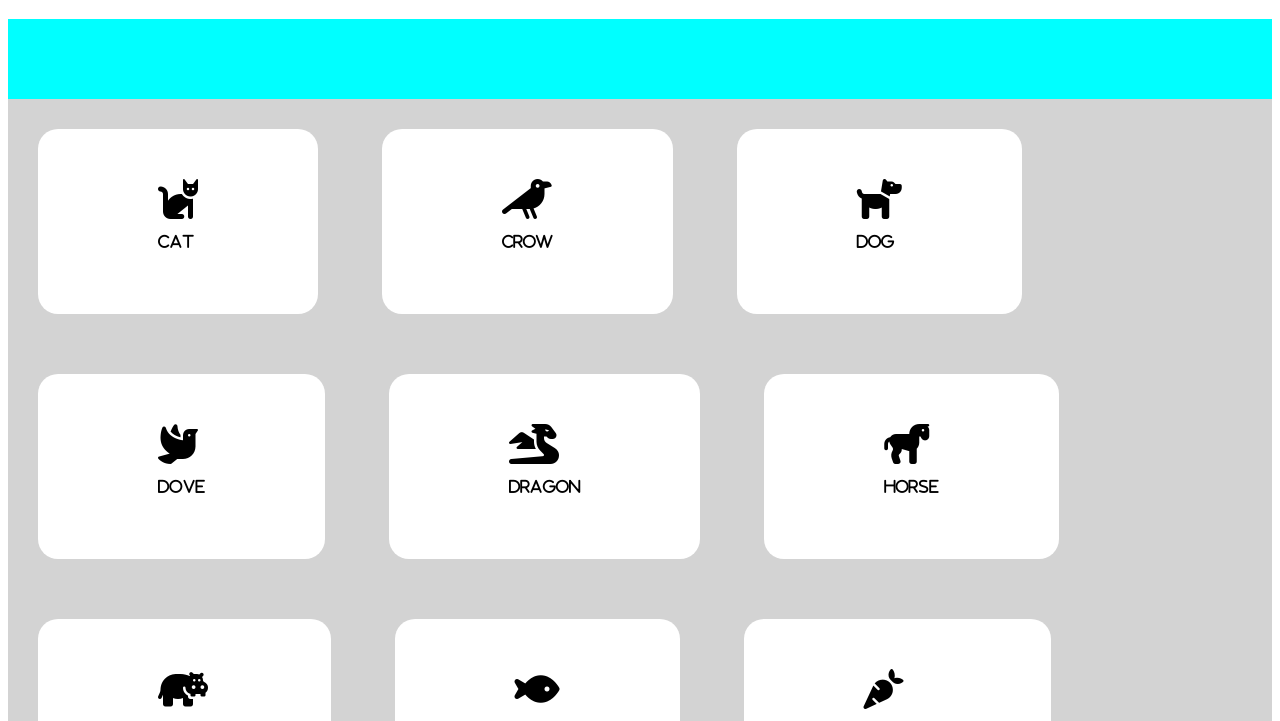
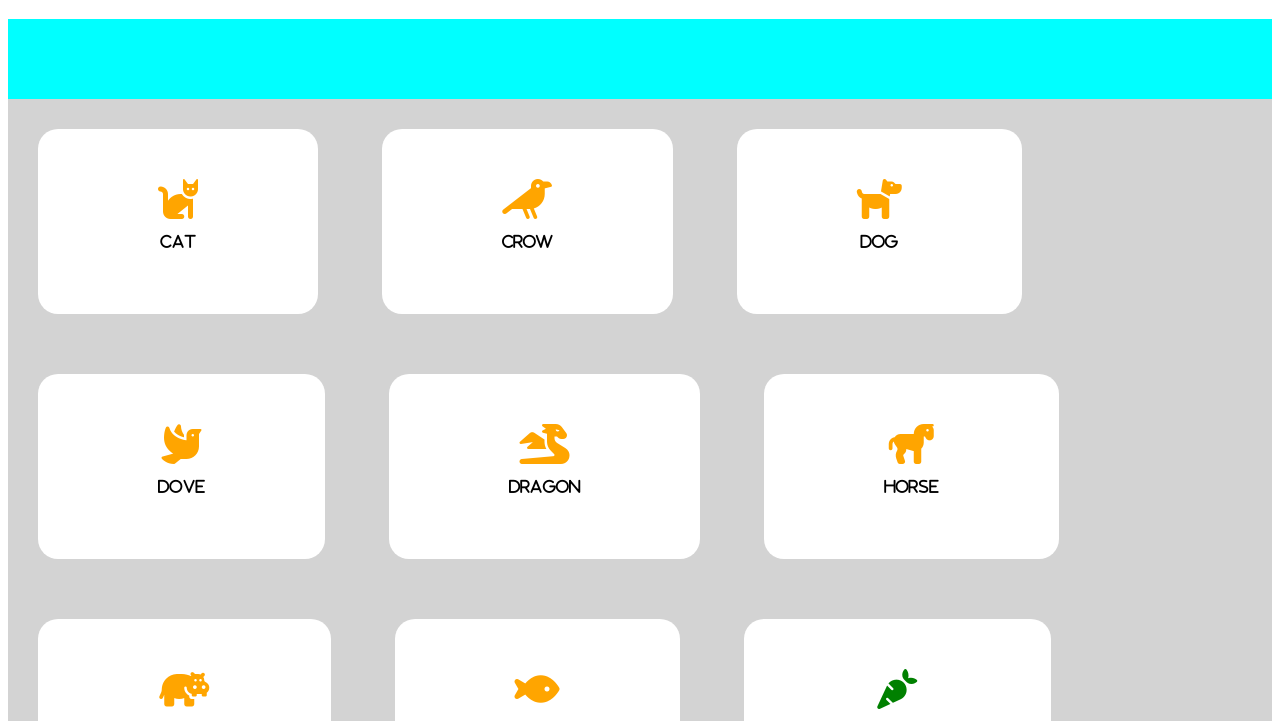
Before and after one commit to Greg1928/js-es6-icons, a plain HTML site: page index.html in a window 1280 px wide. Shown: the part 61-782 px from the top of the page. Drawn offline with Linux system fonts and the light colour scheme.

Commit message:
added milestone 2

```diff
--- a/css/style.css
+++ b/css/style.css
@@ -16,7 +16,11 @@ i{
     border-radius: 20px;
     margin: 30px;
     font-size: 40px;
+    text-align: center;
 }
 .small{
     font-size: 15px;
 }
+p{
+    color: black;
+}
--- a/js/data.js
+++ b/js/data.js
@@ -118,7 +118,7 @@ const icon = document.querySelector(".icons");
 for (let i = 0; i < icons.length; i++) {
 	const iconsList =
 	`
-		<i class="${icons[i].prefix}solid ${icons[i].prefix}${icons[i].name}"</i>
+		<i class="${icons[i].prefix}solid ${icons[i].prefix}${icons[i].name}" style="color: ${icons[i].color};"</i>
 		<p class="small">${icons[i].name}</p>
 
 	`;
```
